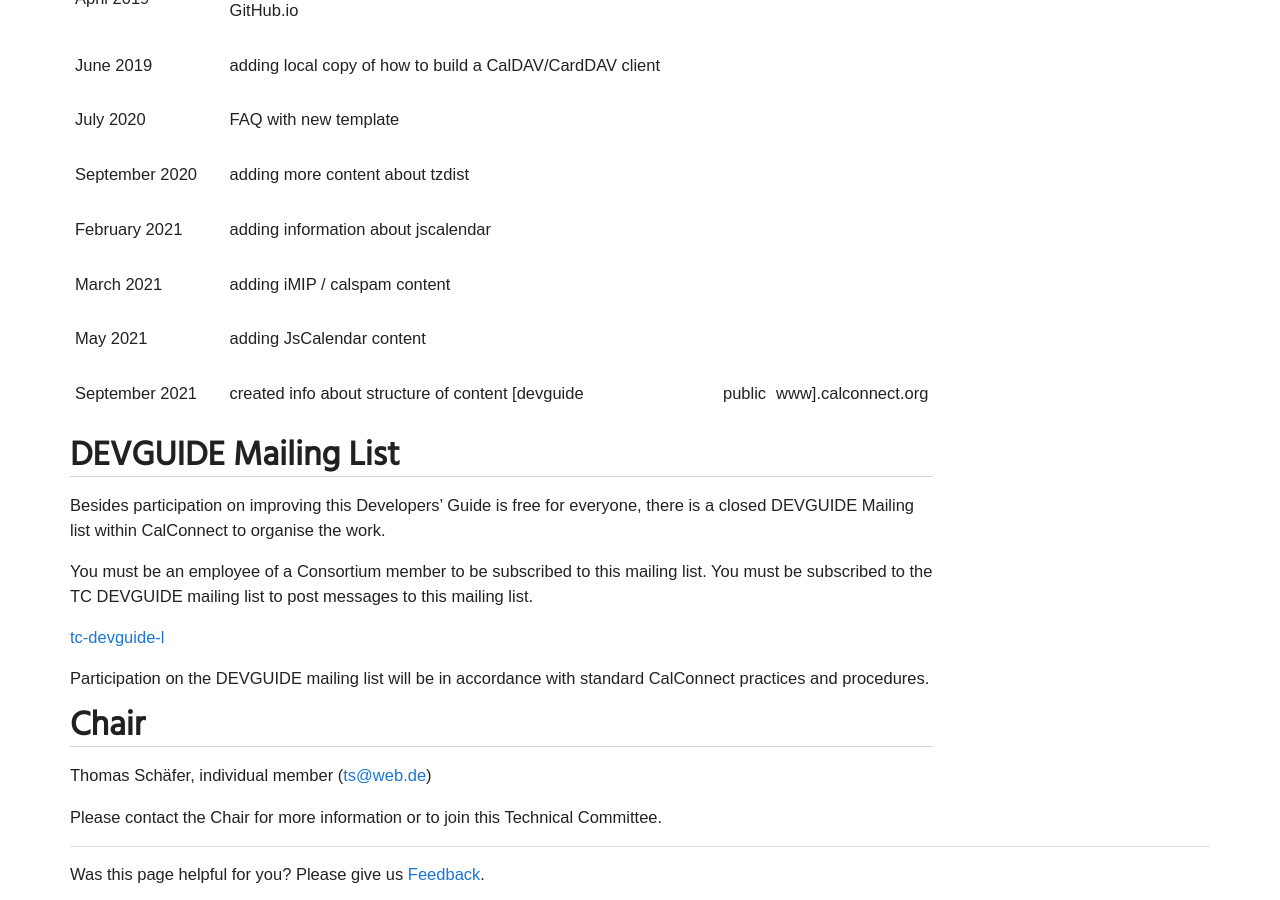
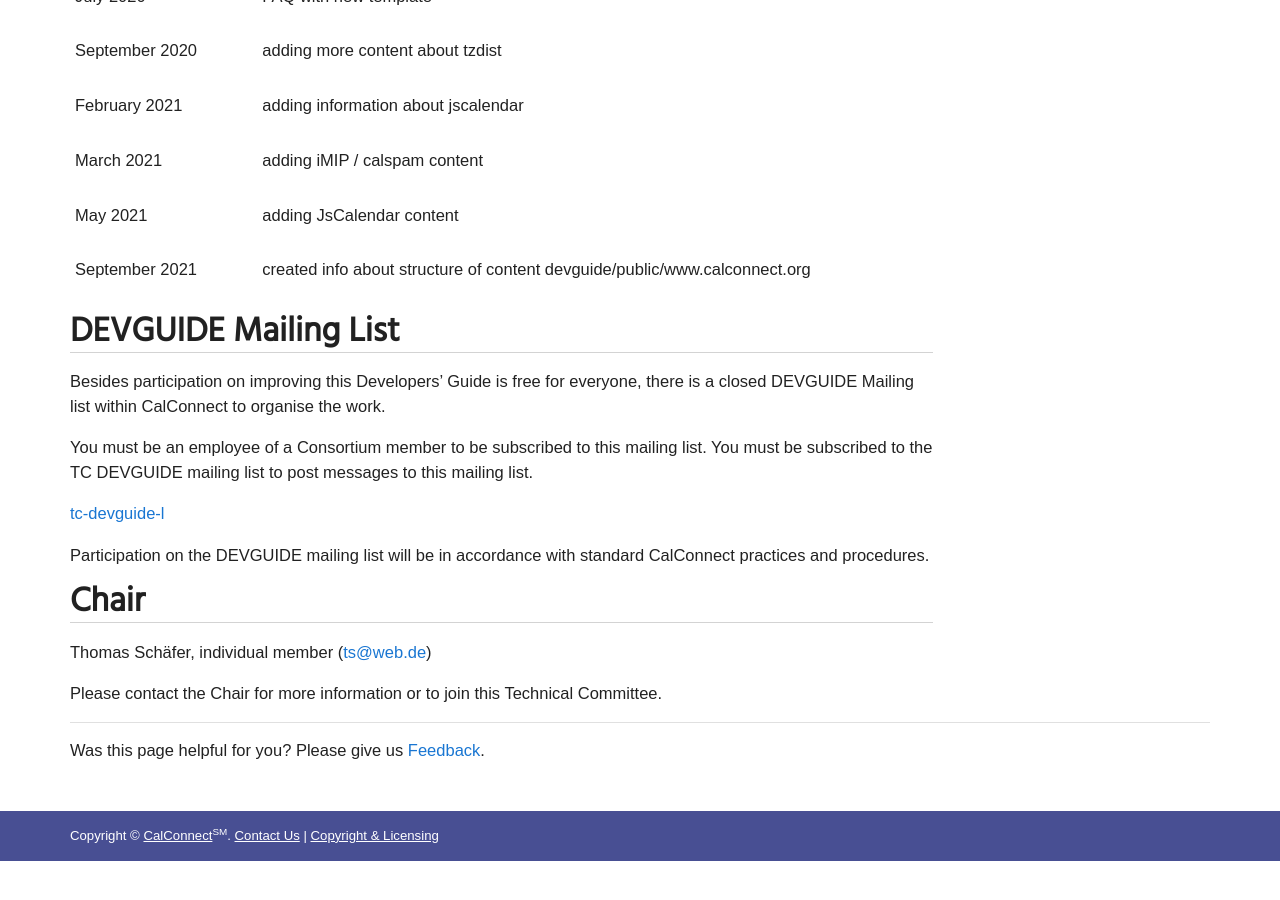
Before and after one commit to CalConnect/public, a Jekyll site: the page built from _pages/charter/charter-TC-DEVGUIDE.md, in a window 1280 px wide and 900 px high, scrolled down 2312 px. Built offline with Jekyll 4.4.1, drawn with Linux system fonts in a browser that asks for light colours; some web fonts are replaced; after the commit the page ends 3173 px from its top, so only the background shows below that.

```diff
--- a/_pages/charter/charter-TC-DEVGUIDE.md
+++ b/_pages/charter/charter-TC-DEVGUIDE.md
@@ -63,7 +63,7 @@ We're not developing new protocol elements or APIs, this work is just describing
 | February 2021 | adding information about jscalendar |
 | March 2021 | adding iMIP / calspam content |
 | May 2021 | adding JsCalendar content |
-| September 2021 | created info about structure of content [devguide|public|www].calconnect.org |
+| September 2021 | created info about structure of content devguide/public/www.calconnect.org |
 
 ## DEVGUIDE Mailing List
 
```
